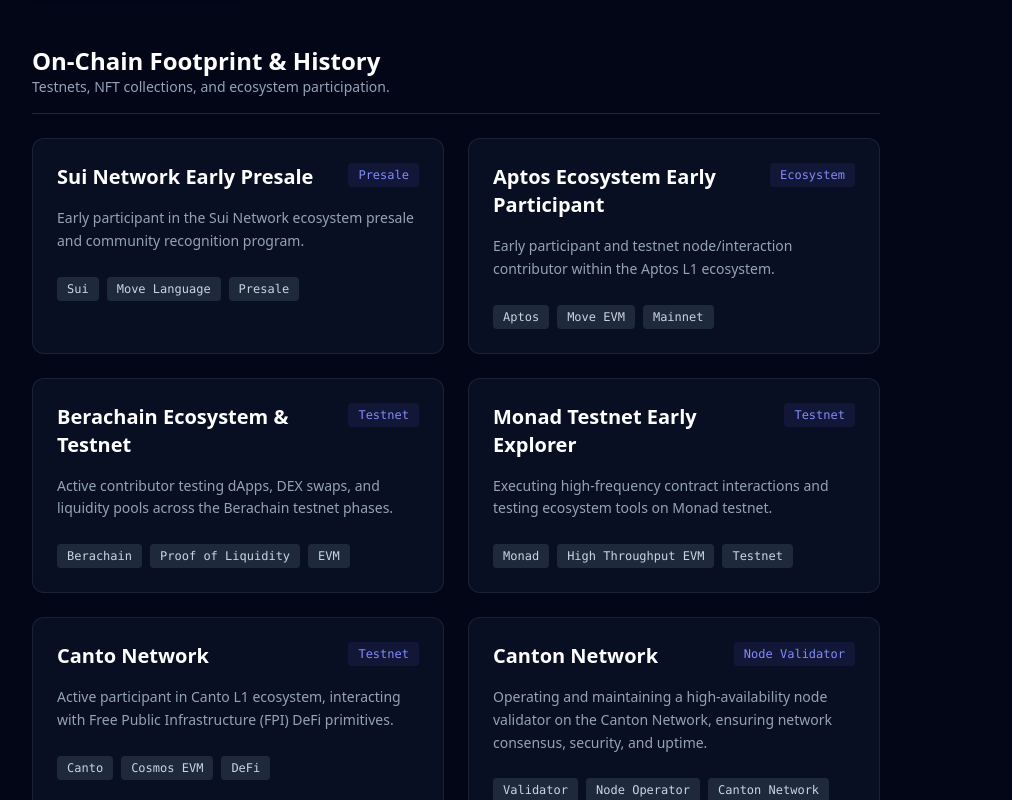
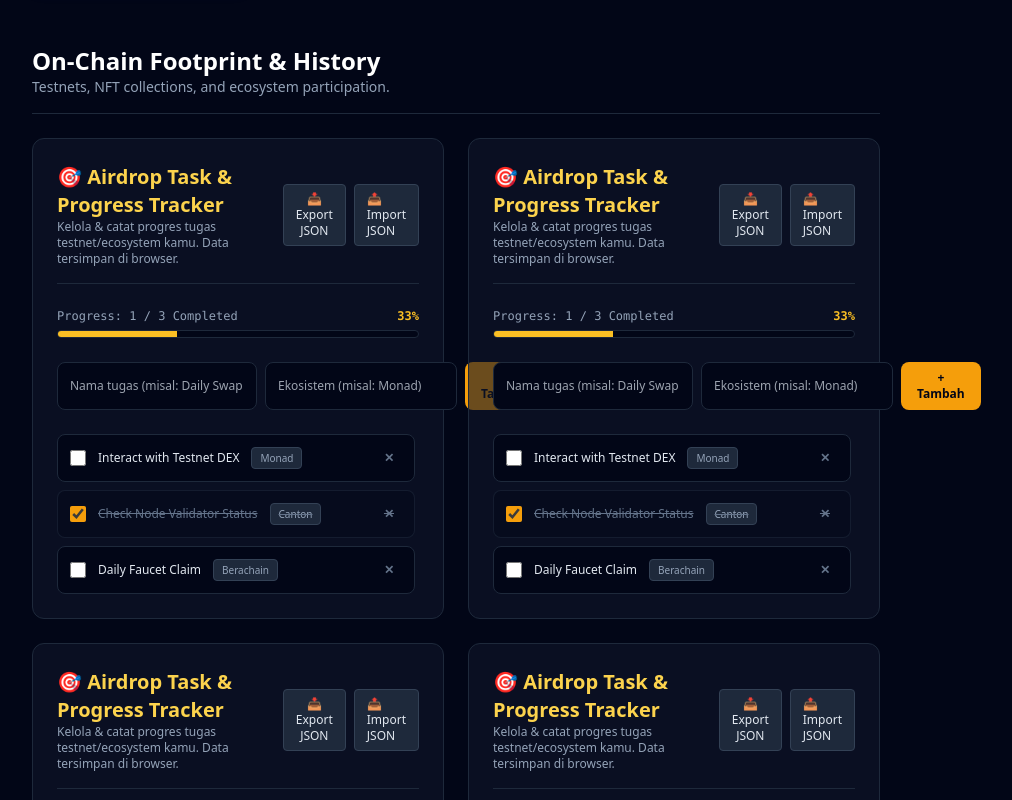
Before and after one commit to diyanf/flywspecw-portfolio, a Next.js app: page / in a window 1280 px wide. Shown: the part 580-1380 px from the top of the page, without its empty margins (184-1196 px from the left). Built offline with nearby package versions, Linux system fonts and the light colour scheme.

Commit message:
Update TaskTracker component and project files

```diff
--- a/src/app/tools/task-tracker/page.tsx
+++ b/src/app/tools/task-tracker/page.tsx
@@ -1,13 +1,12 @@
 'use client';
 
 import Link from 'next/link';
-import TaskTracker from '../../../components/TaskTracker';
+import TaskTracker from '@/components/TaskTracker';
 
 export default function TaskTrackerPage() {
   return (
     <div className="min-h-screen bg-slate-950 text-slate-100 py-10 px-6">
       <div className="max-w-4xl mx-auto space-y-6">
-        {/* Tombol Kembali ke Portfolio */}
         <Link
           href="/"
           className="inline-flex items-center gap-2 text-xs font-semibold text-amber-400 hover:text-amber-300 transition"
@@ -15,7 +14,6 @@
           ← Back to Portfolio
         </Link>
 
-        {/* Komponen Tool Utama */}
         <TaskTracker />
       </div>
     </div>
--- a/src/components/ProjectCard.tsx
+++ b/src/components/ProjectCard.tsx
@@ -1,23 +1,209 @@
-import { Project } from '@/data/projects';
+'use client';
 
-export default function ProjectCard({ project }: { project: Project }) {
+import { useState, useEffect, ChangeEvent } from 'react';
+
+interface Task {
+  id: string;
+  title: string;
+  category: string;
+  completed: boolean;
+}
+
+const DEFAULT_TASKS: Task[] = [
+  { id: '1', title: 'Interact with Testnet DEX', category: 'Monad', completed: false },
+  { id: '2', title: 'Check Node Validator Status', category: 'Canton', completed: true },
+  { id: '3', title: 'Daily Faucet Claim', category: 'Berachain', completed: false },
+];
+
+export default function TaskTracker() {
+  const [tasks, setTasks] = useState<Task[]>([]);
+  const [isLoaded, setIsLoaded] = useState(false);
+  const [newTitle, setNewTitle] = useState('');
+  const [newCategory, setNewCategory] = useState('');
+
+  useEffect(() => {
+    const saved = localStorage.getItem('flywspecw_tasks');
+    if (saved) {
+      try {
+        setTasks(JSON.parse(saved));
+      } catch (e) {
+        setTasks(DEFAULT_TASKS);
+      }
+    } else {
+      setTasks(DEFAULT_TASKS);
+    }
+    setIsLoaded(true);
+  }, []);
+
+  useEffect(() => {
+    if (isLoaded) {
+      localStorage.setItem('flywspecw_tasks', JSON.stringify(tasks));
+    }
+  }, [tasks, isLoaded]);
+
+  const addTask = () => {
+    if (!newTitle.trim()) return;
+    const newTask: Task = {
+      id: Date.now().toString(),
+      title: newTitle.trim(),
+      category: newCategory.trim() || 'General',
+      completed: false,
+    };
+    setTasks([newTask, ...tasks]);
+    setNewTitle('');
+    setNewCategory('');
+  };
+
+  const toggleTask = (id: string) => {
+    setTasks(
+      tasks.map((t) => (t.id === id ? { ...t, completed: !t.completed } : t))
+    );
+  };
+
+  const deleteTask = (id: string) => {
+    setTasks(tasks.filter((t) => t.id !== id));
+  };
+
+  const exportData = () => {
+    const dataStr =
+      'data:text/json;charset=utf-8,' +
+      encodeURIComponent(JSON.stringify(tasks, null, 2));
+    const downloadAnchor = document.createElement('a');
+    downloadAnchor.setAttribute('href', dataStr);
+    downloadAnchor.setAttribute(
+      'download',
+      `airdrop_tasks_backup_${new Date().toISOString().slice(0, 10)}.json`
+    );
+    document.body.appendChild(downloadAnchor);
+    downloadAnchor.click();
+    downloadAnchor.remove();
+  };
+
+  const importData = (e: ChangeEvent<HTMLInputElement>) => {
+    const fileReader = new FileReader();
+    if (e.target.files && e.target.files[0]) {
+      fileReader.readAsText(e.target.files[0], 'UTF-8');
+      fileReader.onload = (event) => {
+        try {
+          const parsed = JSON.parse(event.target?.result as string);
+          if (Array.isArray(parsed)) {
+            setTasks(parsed);
+            alert('Berhasil mengimpor daftar tugas!');
+          } else {
+            alert('Format file JSON tidak valid.');
+          }
+        } catch (err) {
+          alert('Gagal membaca file JSON.');
+        }
+      };
+    }
+  };
+
+  const completedCount = tasks.filter((t) => t.completed).length;
+  const progressPercent =
+    tasks.length > 0 ? Math.round((completedCount / tasks.length) * 100) : 0;
+
+  if (!isLoaded) return null;
+
   return (
-    <div className="bg-slate-900/60 border border-slate-800/80 rounded-xl p-6 flex flex-col justify-between hover:border-indigo-500/50 transition duration-300">
-      <div className="space-y-4">
-        <div className="flex justify-between items-start">
-          <h3 className="text-xl font-bold text-white">{project.title}</h3>
-          <span className="text-xs px-2.5 py-1 rounded bg-indigo-500/10 text-indigo-400 font-mono">
-            {project.category}
+    <div className="bg-slate-900/60 border border-slate-800 rounded-xl p-6 space-y-6">
+      <div className="flex flex-col sm:flex-row justify-between sm:items-center gap-4 border-b border-slate-800 pb-4">
+        <div>
+          <h3 className="text-xl font-bold text-amber-300">🎯 Airdrop Task & Progress Tracker</h3>
+          <p className="text-xs text-slate-400">
+            Kelola & catat progres tugas testnet/ecosystem kamu. Data tersimpan di browser.
+          </p>
+        </div>
+
+        <div className="flex items-center gap-2">
+          <button
+            onClick={exportData}
+            className="bg-slate-800 hover:bg-slate-700 text-slate-200 text-xs px-3 py-1.5 rounded border border-slate-700 transition"
+          >
+            📥 Export JSON
+          </button>
+          <label className="bg-slate-800 hover:bg-slate-700 text-slate-200 text-xs px-3 py-1.5 rounded border border-slate-700 cursor-pointer transition">
+            📤 Import JSON
+            <input type="file" accept=".json" onChange={importData} className="hidden" />
+          </label>
+        </div>
+      </div>
+
+      <div className="space-y-1.5">
+        <div className="flex justify-between text-xs font-mono">
+          <span className="text-slate-400">
+            Progress: {completedCount} / {tasks.length} Completed
           </span>
+          <span className="text-amber-400 font-bold">{progressPercent}%</span>
         </div>
-        <p className="text-slate-400 text-sm leading-relaxed">{project.description}</p>
-        <div className="flex flex-wrap gap-2 pt-2">
-          {project.tags.map((tag, idx) => (
-            <span key={idx} className="text-xs font-mono bg-slate-800 text-slate-300 px-2.5 py-1 rounded">
-              {tag}
-            </span>
-          ))}
+        <div className="w-full bg-slate-950 h-2 rounded-full overflow-hidden border border-slate-800">
+          <div
+            className="bg-amber-400 h-full transition-all duration-300"
+            style={{ width: `${progressPercent}%` }}
+          />
         </div>
+      </div>
+
+      <div className="flex flex-col sm:flex-row gap-2">
+        <input
+          type="text"
+          placeholder="Nama tugas (misal: Daily Swap di DEX)..."
+          value={newTitle}
+          onChange={(e) => setNewTitle(e.target.value)}
+          className="flex-1 bg-slate-950 border border-slate-800 rounded-lg px-3 py-2 text-xs text-slate-200 focus:outline-none focus:border-amber-500"
+        />
+        <input
+          type="text"
+          placeholder="Ekosistem (misal: Monad)"
+          value={newCategory}
+          onChange={(e) => setNewCategory(e.target.value)}
+          className="w-full sm:w-48 bg-slate-950 border border-slate-800 rounded-lg px-3 py-2 text-xs text-slate-200 focus:outline-none focus:border-amber-500"
+        />
+        <button
+          onClick={addTask}
+          className="bg-amber-500 hover:bg-amber-400 text-slate-950 font-bold text-xs px-4 py-2 rounded-lg transition"
+        >
+          + Tambah
+        </button>
+      </div>
+
+      <div className="space-y-2 max-h-80 overflow-y-auto pr-1">
+        {tasks.length === 0 ? (
+          <p className="text-xs text-slate-500 text-center py-4">
+            Belum ada tugas. Tambahkan tugas pertamamu di atas!
+          </p>
+        ) : (
+          tasks.map((task) => (
+            <div
+              key={task.id}
+              className={`flex items-center justify-between p-3 rounded-lg border text-xs transition ${
+                task.completed
+                  ? 'bg-slate-950/40 border-slate-800/60 text-slate-500 line-through'
+                  : 'bg-slate-950 border-slate-800 text-slate-200'
+              }`}
+            >
+              <div className="flex items-center gap-3">
+                <input
+                  type="checkbox"
+                  checked={task.completed}
+                  onChange={() => toggleTask(task.id)}
+                  className="w-4 h-4 accent-amber-500 cursor-pointer"
+                />
+                <span>{task.title}</span>
+                <span className="text-[10px] px-2 py-0.5 rounded bg-slate-800 text-slate-400 border border-slate-700">
+                  {task.category}
+                </span>
+              </div>
+              <button
+                onClick={() => deleteTask(task.id)}
+                className="text-slate-500 hover:text-red-400 font-bold px-2 py-0.5 transition"
+                title="Hapus"
+              >
+                ✕
+              </button>
+            </div>
+          ))
+        )}
       </div>
     </div>
   );
--- /dev/null
+++ b/src/components/TaskTracker.tsx
@@ -0,0 +1,43 @@
+'use client';
+
+import { useState } from 'react';
+
+export default function TaskTracker() {
+  const [tasks, setTasks] = useState<string[]>([]);
+  const [input, setInput] = useState('');
+
+  const addTask = () => {
+    if (!input.trim()) return;
+    setTasks([...tasks, input]);
+    setInput('');
+  };
+
+  return (
+    <div className="bg-slate-900 p-6 rounded-xl border border-slate-800 space-y-4">
+      <h2 className="text-xl font-bold text-amber-400">Task Tracker</h2>
+      <div className="flex gap-2">
+        <input
+          type="text"
+          value={input}
+          onChange={(e) => setInput(e.target.value)}
+          placeholder="Tambah tugas baru..."
+          className="flex-1 px-4 py-2 bg-slate-800 border border-slate-700 rounded-lg text-slate-100 focus:outline-none focus:border-amber-400"
+        />
+        <button
+          onClick={addTask}
+          className="px-4 py-2 bg-amber-500 hover:bg-amber-600 font-semibold rounded-lg text-slate-950 transition"
+        >
+          Tambah
+        </button>
+      </div>
+
+      <ul className="space-y-2">
+        {tasks.map((task, idx) => (
+          <li key={idx} className="p-3 bg-slate-800/50 rounded-lg text-slate-300">
+            {task}
+          </li>
+        ))}
+      </ul>
+    </div>
+  );
+}
```
